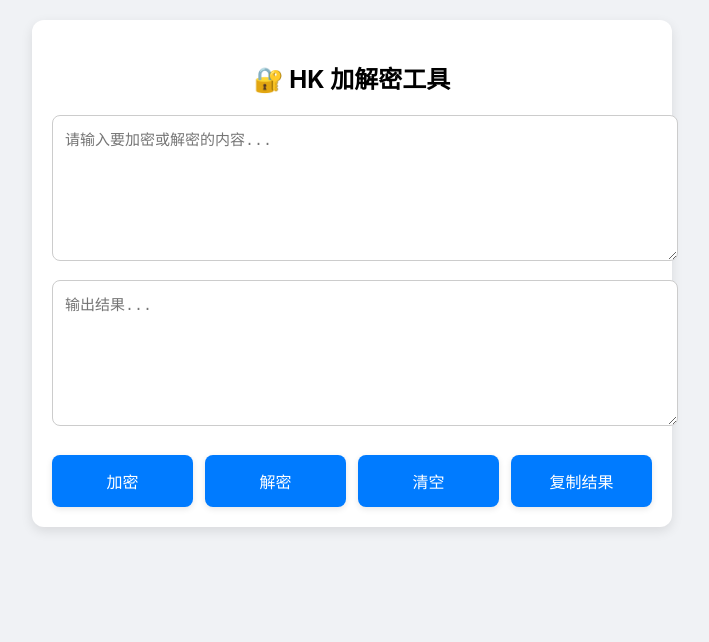
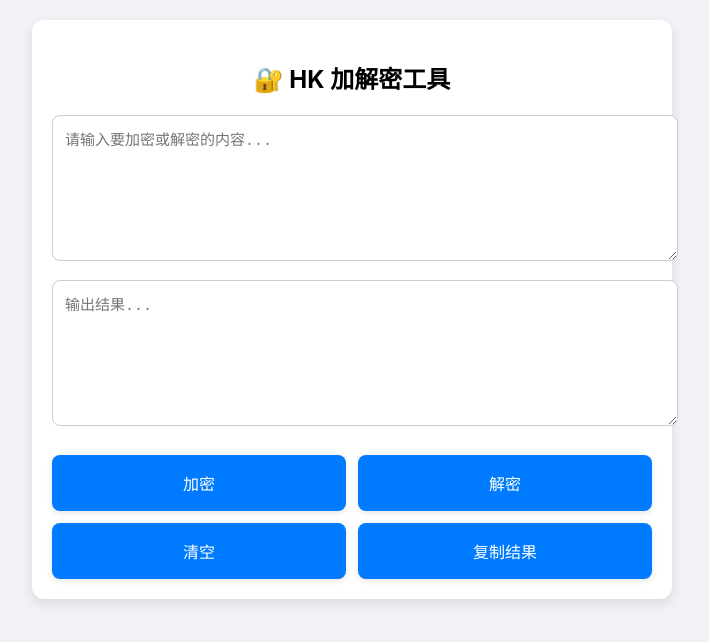
Before and after one commit to dewee-dev/HK_Dec, a plain HTML site: page index.html in a window 1280 px wide. Shown: the whole page, without its empty margins (288-997 px from the left). Drawn offline with nearby package versions, Linux system fonts and the light colour scheme.

Commit message:
Update index.html

```diff
--- a/index.html
+++ b/index.html
@@ -37,12 +37,12 @@
     }
     .button-group {
       display: grid;
-      grid-template-columns: repeat(auto-fit, minmax(140px, 1fr));
+      grid-template-columns: repeat(2, 1fr);
       gap: 12px;
       margin-top: 10px;
     }
     button {
-      padding: 14px;
+      padding: 16px;
       font-size: 16px;
       border: none;
       border-radius: 8px;
@@ -51,6 +51,7 @@
       cursor: pointer;
       transition: background-color 0.3s ease;
       box-shadow: 0 2px 6px rgba(0,0,0,0.1);
+      width: 100%;
     }
     button:hover {
       background-color: #0056b3;
```
